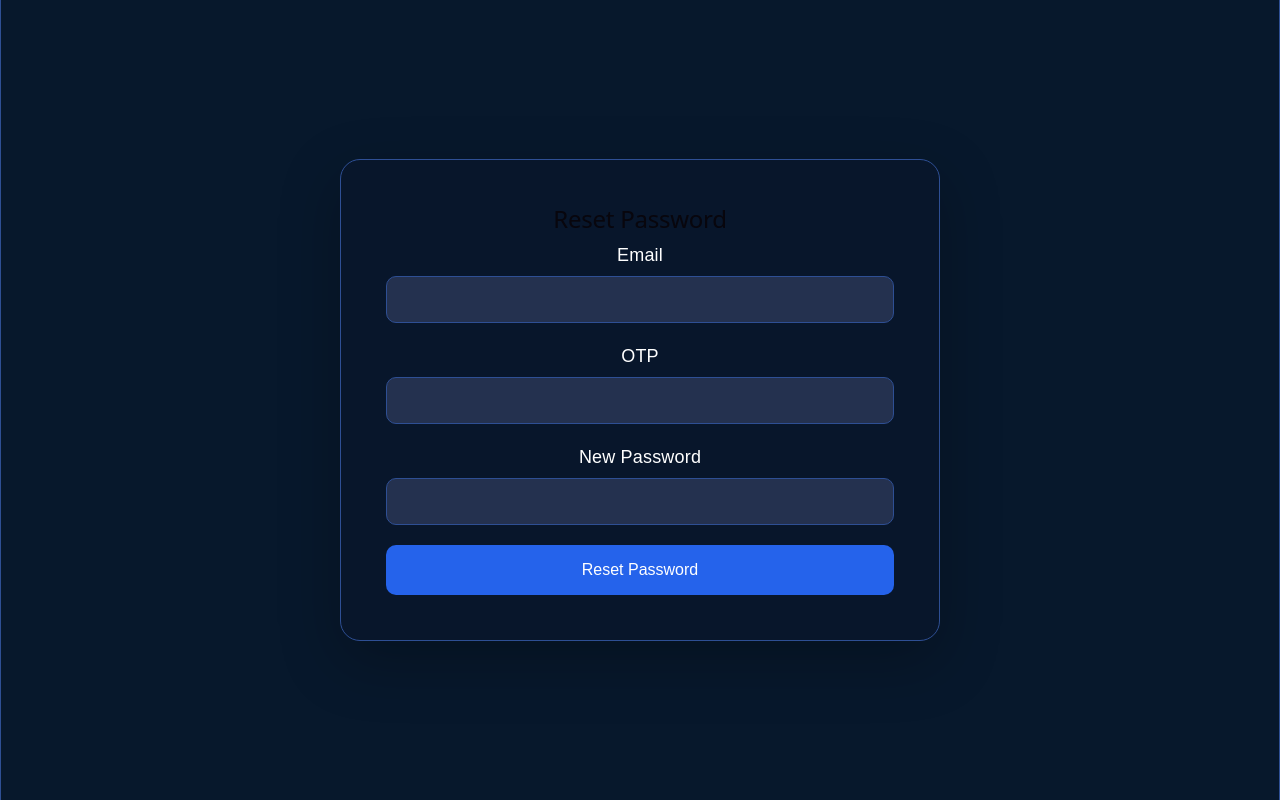
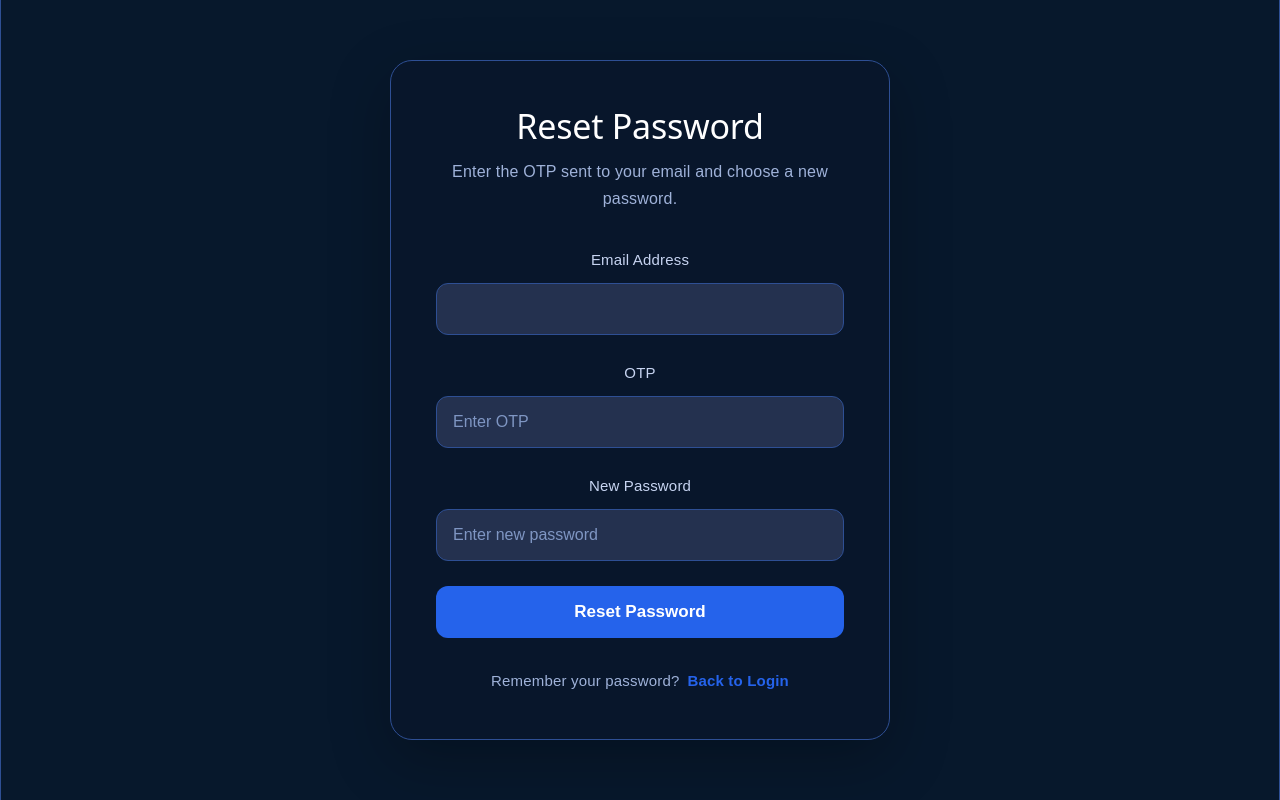
Before and after one commit to prem231631/NEPSE-AI-Web-Application, a React (Vite) app: page /reset-password in a window 1280 px wide. Built offline with nearby package versions, Linux system fonts and the light colour scheme.

Commit message:
Some UI Changes

```diff
--- a/src/pages/ForgotPassword.jsx
+++ b/src/pages/ForgotPassword.jsx
@@ -1,6 +1,6 @@
 import { useState } from "react";
 import { useNavigate } from "react-router-dom";
-import "../styles/login.css";
+import "../styles/forgotPassword.css";
 
 function ForgotPassword(){
     const [email,setEmail]=useState("");
@@ -48,29 +48,48 @@ function ForgotPassword(){
         setLoading(false);
     };
 
-    return(
-        <div className="login-page">
-            <div className="login-card">
-                <h2>Forgot Password</h2>
+    return (
+        <div className="forgot-page">
+            <div className="forgot-card">
 
-                <p>Enter your registered email address.</p>
+                <div className="forgot-header">
+                    <h2>Forgot Password</h2>
+                    <p>
+                        Enter your registered email address to receive a verification OTP.
+                    </p>
+                </div>
 
                 <form onSubmit={handleSubmit}>
-                    <div className="input-group">
-                        <label>Email</label>
+                    <div className="forgot-group">
+                        <label>Email Address</label>
 
                         <input
                             type="email"
                             value={email}
-                            onChange={(e)=>setEmail(e.target.value)}
+                            onChange={(e) => setEmail(e.target.value)}
+                            placeholder="Enter your email"
                             required
                         />
                     </div>
 
-                    <button className="login-btn">
+                    <button className="forgot-btn">
                         {loading ? "Sending..." : "Send OTP"}
                     </button>
                 </form>
+
+                <div className="login-footer">
+                    Remember your password?
+                    <a
+                        href="#"
+                        onClick={(e) => {
+                            e.preventDefault();
+                            navigate("/login");
+                        }}
+                    >
+                        Back to Login
+                    </a>
+                </div>
+
             </div>
         </div>
     );
--- a/src/pages/ResetPassword.jsx
+++ b/src/pages/ResetPassword.jsx
@@ -1,6 +1,6 @@
 import {useState} from "react";
 import {useLocation,useNavigate} from "react-router-dom";
-import "../styles/login.css";
+import "../styles/forgotPassword.css";
 
 function ResetPassword(){
     const location=useLocation();
@@ -53,14 +53,21 @@ function ResetPassword(){
 
     };
 
-    return(
-        <div className="login-page">
-            <div className="login-card">
-                <h2>Reset Password</h2>
+    return (
+        <div className="forgot-page">
+            <div className="forgot-card">
+
+                <div className="forgot-header">
+                    <h2>Reset Password</h2>
+                    <p>
+                        Enter the OTP sent to your email and choose a new password.
+                    </p>
+                </div>
 
                 <form onSubmit={handleSubmit}>
-                    <div className="input-group">
-                        <label>Email</label>
+
+                    <div className="forgot-group">
+                        <label>Email Address</label>
 
                         <input
                             value={email}
@@ -68,29 +75,48 @@ function ResetPassword(){
                         />
                     </div>
 
-                    <div className="input-group">
+                    <div className="forgot-group">
                         <label>OTP</label>
 
                         <input
                             value={otp}
-                            onChange={(e)=>setOtp(e.target.value)}
+                            onChange={(e) => setOtp(e.target.value)}
+                            placeholder="Enter OTP"
+                            required
                         />
                     </div>
 
-                    <div className="input-group">
+                    <div className="forgot-group">
                         <label>New Password</label>
 
                         <input
                             type="password"
                             value={password}
-                            onChange={(e)=>setPassword(e.target.value)}
+                            onChange={(e) => setPassword(e.target.value)}
+                            placeholder="Enter new password"
+                            required
                         />
                     </div>
 
-                    <button className="login-btn">
+                    <button className="forgot-btn">
                         Reset Password
                     </button>
+
                 </form>
+
+                <div className="login-footer">
+                    Remember your password?
+                    <a
+                        href="#"
+                        onClick={(e) => {
+                            e.preventDefault();
+                            navigate("/login");
+                        }}
+                    >
+                        Back to Login
+                    </a>
+                </div>
+
             </div>
         </div>
     );
--- /dev/null
+++ b/src/styles/forgotPassword.css
@@ -0,0 +1,134 @@
+*{
+    margin:0;
+    padding:0;
+    box-sizing:border-box;
+}
+
+.forgot-page{
+    min-height:100vh;
+    display:flex;
+    justify-content:center;
+    align-items:center;
+    padding:40px;
+    background:var(--background);
+    transition:.3s;
+}
+
+.forgot-card{
+    width:500px;
+    background:var(--card);
+    border:1px solid var(--border);
+    border-radius:22px;
+    padding:45px;
+    box-shadow:0 20px 60px var(--shadow);
+    transition:.3s;
+}
+
+.forgot-header{
+    text-align:center;
+    margin-bottom:35px;
+}
+
+.forgot-header h2{
+    color:var(--text-primary);
+    font-size:34px;
+    margin-bottom:12px;
+}
+
+.forgot-header p{
+    color:var(--text-muted);
+    font-size:16px;
+    line-height:1.7;
+}
+
+.forgot-group{
+    display:flex;
+    flex-direction:column;
+    margin-bottom:25px;
+}
+
+.forgot-group label{
+    color:var(--text-secondary);
+    margin-bottom:10px;
+    font-size:15px;
+    font-weight:500;
+}
+
+.forgot-group input{
+    width:100%;
+    padding:16px;
+    background:var(--input-bg);
+    border:1px solid var(--border);
+    border-radius:12px;
+    color:var(--text-primary);
+    font-size:16px;
+    outline:none;
+    transition:.3s;
+}
+
+.forgot-group input::placeholder{
+    color:var(--text-light);
+}
+
+.forgot-group input:focus{
+    border-color:var(--primary);
+    box-shadow:0 0 0 3px rgba(37,99,235,.15);
+}
+
+.forgot-btn{
+    width:100%;
+    padding:16px;
+    border:none;
+    border-radius:12px;
+    background:var(--primary);
+    color:var(--button-text);
+    font-size:17px;
+    font-weight:600;
+    cursor:pointer;
+    transition:.3s;
+}
+
+.forgot-btn:hover{
+    background:var(--primary-hover);
+    transform:translateY(-2px);
+}
+
+.forgot-btn:disabled{
+    opacity:.7;
+    cursor:not-allowed;
+}
+
+.login-footer{
+    margin-top:30px;
+    text-align:center;
+    color:var(--text-muted);
+    font-size:15px;
+}
+
+.login-footer a{
+    margin-left:8px;
+    color:var(--primary);
+    text-decoration:none;
+    font-weight:600;
+    transition:.3s;
+}
+
+.login-footer a:hover{
+    color:var(--primary-hover);
+}
+
+@media (max-width:600px){
+
+    .forgot-page{
+        padding:20px;
+    }
+
+    .forgot-card{
+        width:100%;
+        padding:30px;
+    }
+
+    .forgot-header h2{
+        font-size:28px;
+    }
+}
--- a/src/styles/navbar.css
+++ b/src/styles/navbar.css
@@ -108,14 +108,14 @@
     gap:8px;
     background:none;
     border:none;
-    color:var(--text);
+    color: white;
     cursor:pointer;
     font-size:15px;
     transition:.3s;
 }
 
 .settings-btn-nav:hover{
-    color:#3b82f6;
+    color:#1f59d7;
 }
 
 .theme-dropdown{
```
